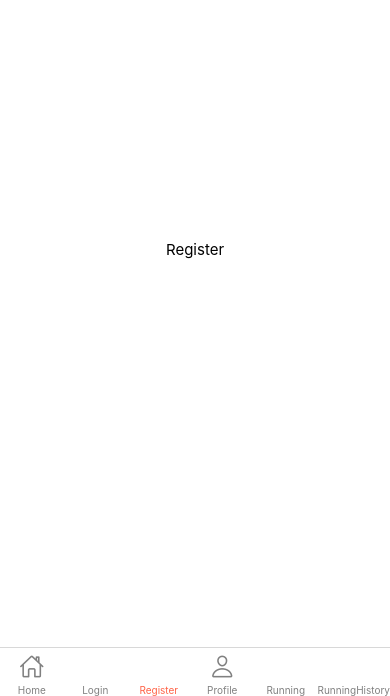
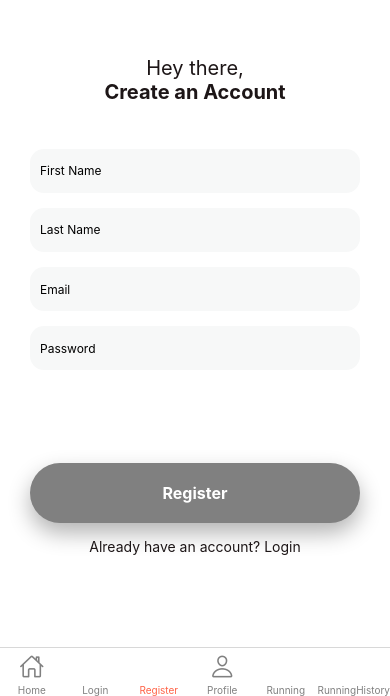
Before and after one commit to GC2-FITNES-SIN/fitness-clientside, a React Native app: screen /Register in a window 390 px wide. Shown: the part 148-844 px from the top of the page. Built offline with nearby package versions, Linux system fonts and the light colour scheme.

Commit message:
feat: Register page

```diff
--- a/src/screen/Register.js
+++ b/src/screen/Register.js
@@ -1,10 +1,54 @@
 import React from "react";
-import { Container, TextCustom } from "./Styled";
+import { Button, Container, ContainerFlexSameFlex, TextCustom, TextInput } from "./Styled";
 
 const Register = () => {
 	return (
-		<Container>
-			<TextCustom>Register</TextCustom>
+		<Container $padding={"20px"}>
+			<ContainerFlexSameFlex $column $justifyContent={"flex-end"}>
+				<TextCustom $fontSize={"20px"} $color={"#1D1617"}>
+					Hey there,
+				</TextCustom>
+				<TextCustom $fontWeight={"700"} $fontSize={"20px"} $color={"#1D1617"}>
+					Create an Account
+				</TextCustom>
+			</ContainerFlexSameFlex>
+			<ContainerFlexSameFlex $column $gap={"15px"} $justifyContent={"center"} $padding={"30px 10px 10px 10px"}>
+				<TextInput $backgroundColor={"#F7F8F8"} $borderRadius={"14px"} $height={"48px"} placeholder="First Name" $fontSize={"12px"}>
+
+				</TextInput>
+				<TextInput $backgroundColor={"#F7F8F8"} $borderRadius={"14px"} $height={"48px"} placeholder="Last Name" $fontSize={"12px"}>
+
+				</TextInput>
+				<TextInput $backgroundColor={"#F7F8F8"} $borderRadius={"14px"} $height={"48px"} placeholder="Email" $fontSize={"12px"}>
+
+				</TextInput>
+				<TextInput $backgroundColor={"#F7F8F8"} $borderRadius={"14px"} $height={"48px"} placeholder="Password" $fontSize={"12px"}>
+
+				</TextInput>
+			</ContainerFlexSameFlex>
+			<ContainerFlexSameFlex $column $gap={"10px"} $justifyContent={"center"}>
+				<Button $backgroundColor={"grey"} $height={"60px"} $borderRadius={"99px"} $padding={"20px 0px 0px 0px"}
+					style={{
+						shadowColor: "#000",
+						shadowOffset: {
+							width: 0,
+							height: 10,
+						},
+						shadowOpacity: 0.3,
+						shadowRadius: 22,
+						elevation: 3,
+						marginTop: 5,
+						marginBottom: 5,
+					}}
+				>
+					<TextCustom $fontWeight={"700"} $fontSize={"16px"} $color={"#FFFFFF"}>
+						Register
+					</TextCustom>
+				</Button>
+				<TextCustom $fontSize={"14px"} $color={"#1D1617"}>
+					Already have an account? Login
+				</TextCustom>
+			</ContainerFlexSameFlex>
 		</Container>
 	);
 };
```
